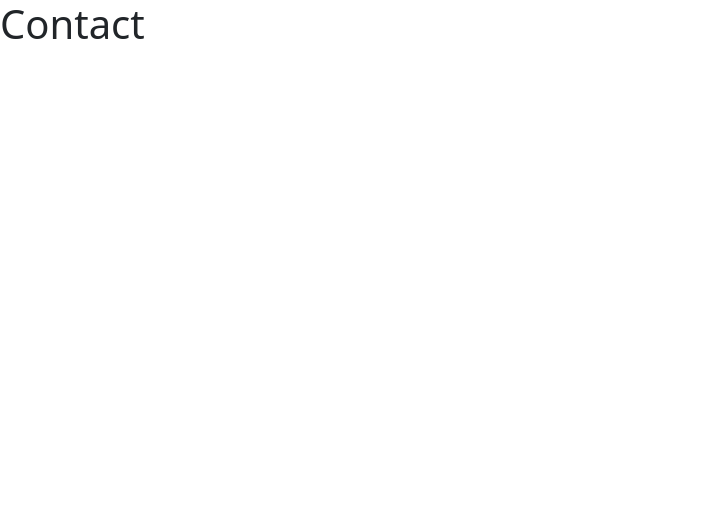
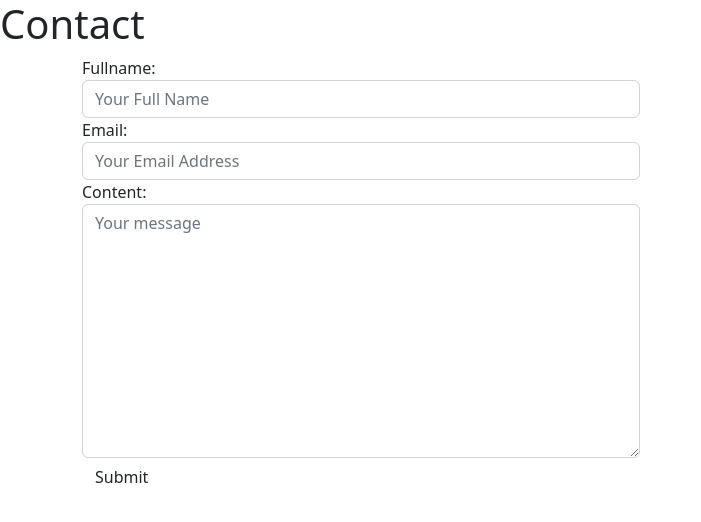
Before and after one commit to pre22/django_ecommerce, a Django app: page /contact/ in a window 1280 px wide. Before the commit the part shown is almost empty. Shown: the top 522 px of the page, without its empty margins (0-701 px from the left). Run offline with Django 4.2, Linux system fonts and the light colour scheme.

Commit message:
chores:
added widget to form field,,
added form to contact form view
Added styling to contactPage template

```diff
--- a/ecommerce/forms.py
+++ b/ecommerce/forms.py
@@ -1,6 +1,36 @@
 from django import forms
 
 class ContactForm(forms.Form):
-    fullname = forms.CharField()
-    email = forms.EmailField()
-    content = forms.CharField()
+    """
+    This is a Contact Form.
+    """
+    fullname = forms.CharField(
+        widget= forms.TextInput(
+            attrs={
+                "class": "form-control",
+                "placeholder": "Your Full Name"
+            }
+        )
+    )
+    email = forms.EmailField(
+        widget= forms.EmailInput(
+            attrs={
+                "class": "form-control",
+                "placeholder": "Your Email Address"
+            }
+        )
+    )
+    content = forms.CharField(
+        widget=forms.Textarea(
+            attrs={
+                "class": "form-control",
+                "placeholder": "Your message"
+            }
+        )
+    )
+
+    def clean_email(self):
+        email =self.cleaned_data.get("email")
+        if not "gmail.com" in email:
+            raise forms.ValidationError("Email has to be gmail.com")
+        return email
--- a/ecommerce/views.py
+++ b/ecommerce/views.py
@@ -8,4 +8,11 @@ def about_view(request):
     return render(request, "AboutPage.html")
 
 def contact_view(request):
-    return render(request, "contact/ContactPage.html")
+    form = ContactForm(request.POST or None)
+
+    # if form.is_valid():
+
+    context = {
+        "form": form
+    }
+    return render(request, "contact/ContactPage.html", context)
--- a/templates/contact/ContactPage.html
+++ b/templates/contact/ContactPage.html
@@ -8,6 +8,21 @@
   </head>
   <body>
     <h1>Contact</h1>
+    <div class="container">
+      <div class="row">
+        <div class="col">
+
+          <div class="col-sm-6 col-12">
+            <form method="POST">
+              {% csrf_token %}
+              {{ form }}
+
+              <button type="submit" class="btn btn-default">Submit</button>
+            </form>
+          </div>
+        </div>
+      </div>
+    </div>
     <script src="https://cdn.jsdelivr.net/npm/bootstrap@5.2.0/dist/js/bootstrap.bundle.min.js" integrity="sha384-A3rJD856KowSb7dwlZdYEkO39Gagi7vIsF0jrRAoQmDKKtQBHUuLZ9AsSv4jD4Xa" crossorigin="anonymous"></script>
   </body>
 </html>
```
Also changed, not shown: db.sqlite3 (added).
